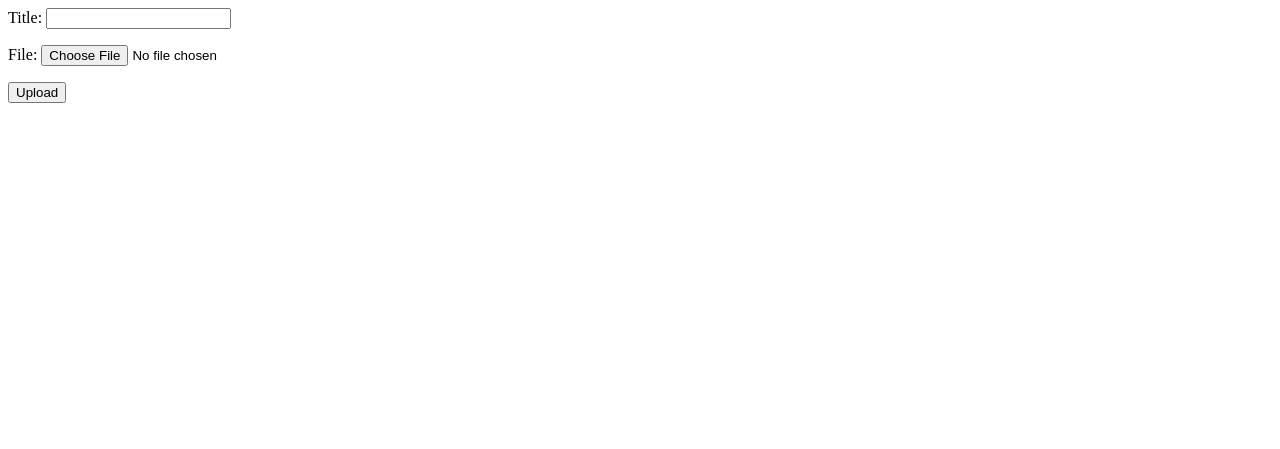
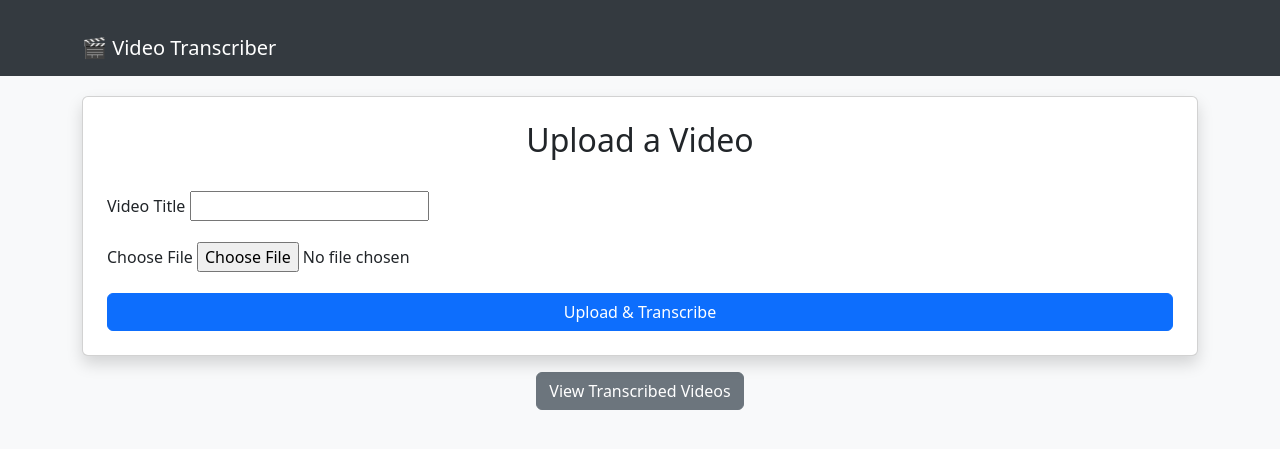
Before and after one commit to Co-vengers/video_transcriber, a Django app: page / in a window 1280 px wide. Shown: the top 449 px of the page. Run offline with Django 5.2, Linux system fonts and the light colour scheme.

Commit message:
upload page updated

```diff
--- a/video_transcriber/transcription/templates/upload.html
+++ b/video_transcriber/transcription/templates/upload.html
@@ -1,5 +1,24 @@
-<form method="post" enctype="multipart/form-data">
-    {% csrf_token %}
-    {{ form.as_p }}
-    <button type="submit">Upload</button>
-</form>
+{% extends "base.html" %}
+{% block title %}Upload Video{% endblock %}
+
+{% block content %}
+<div class="card shadow p-4">
+    <h2 class="text-center">Upload a Video</h2>
+    <form method="post" enctype="multipart/form-data" class="mt-4">
+        {% csrf_token %}
+        <div class="mb-3">
+            <label class="form-label">Video Title</label>
+            {{ form.title }}
+        </div>
+        <div class="mb-3">
+            <label class="form-label">Choose File</label>
+            {{ form.file }}
+        </div>
+        <button type="submit" class="btn btn-primary w-100">Upload & Transcribe</button>
+    </form>
+</div>
+
+<div class="text-center mt-3">
+    <a href="{% url 'video_list' %}" class="btn btn-secondary">View Transcribed Videos</a>
+</div>
+{% endblock %}
```
